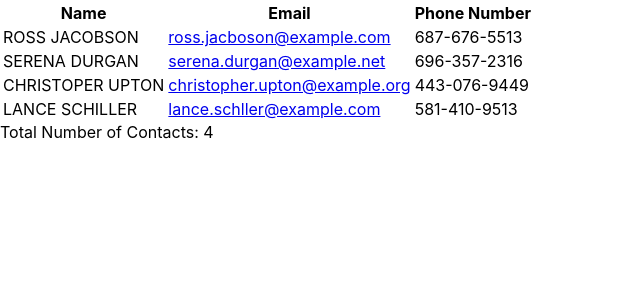
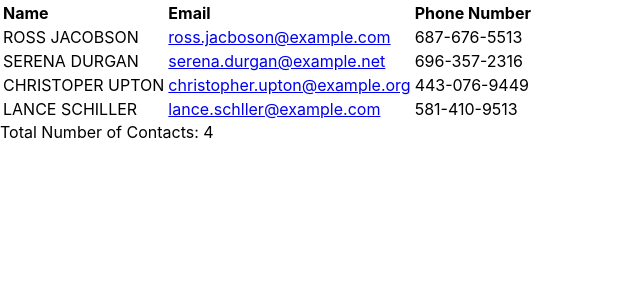
Before and after one commit to RobBerger/l02-FSWD1054, a React (Create React App) app: page / in a window 1280 px wide. Shown: the top 300 px of the page, without its empty margins (0-640 px from the left). Built offline with nearby package versions, Linux system fonts and the light colour scheme.

Commit message:
added text align to Contact.css

```diff
--- a/src/Contact.css
+++ b/src/Contact.css
@@ -0,0 +1,3 @@
+table.contacts th {
+    text-align: left;
+  }
```
